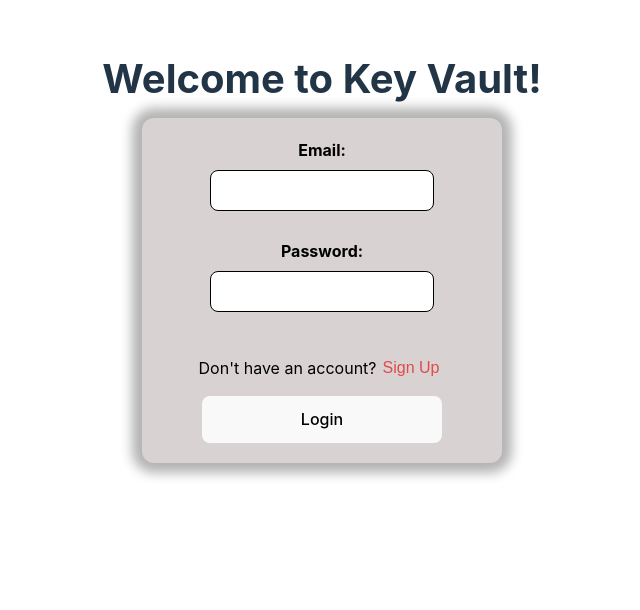
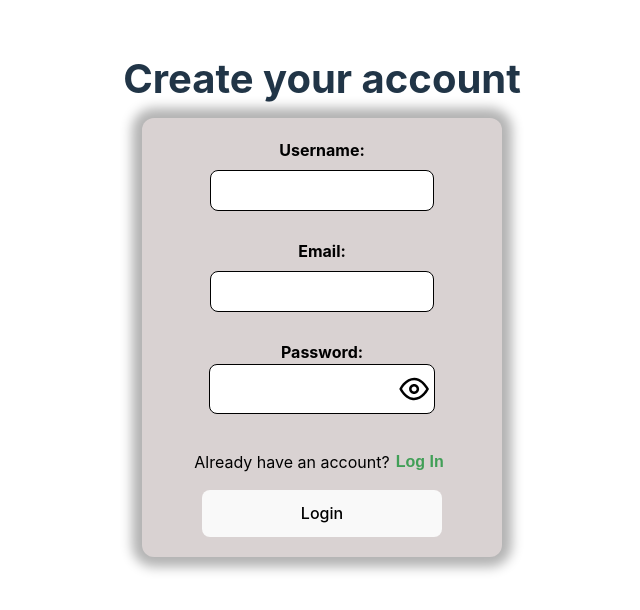
Before and after one commit to AndreiBakos/KeyVault-Frontend, a React (Vite) app in the folder KeyVault/: page / in a window 1280 px wide. Shown: the top 610 px of the page, without its empty margins (318-958 px from the left). Built offline with nearby package versions, Linux system fonts and the light colour scheme.

Commit message:
Implemented logIn + signUp pages
Also added logic around components to render based on user input + validations on fields

```diff
--- a/KeyVault/src/App.tsx
+++ b/KeyVault/src/App.tsx
@@ -1,38 +1,21 @@
 import { useEffect, useRef, useState } from 'react'
 import './App.css'
+import LogIn from './components/Authentication/LogIn'
+import SignUp from './components/Authentication/SignUp';
+import { Page } from './data/globalVariables';
 
 function App() {
-  const [email, setEmail] = useState<string>('');
-  const [password, setPassword] = useState<string>('');
+  const [ screen, setScreen ] = useState<Page>();
 
-const handleSubmit = () => {
-  alert(`email: ${email} \n password: ${password}`)
-}
+  const renderScreen = (account: Page | undefined) => {
+    switch(account){
+      case Page.LogIn: return (<LogIn setScreen={setScreen} />)
+      case Page.SignUp: return (<SignUp setScreen={setScreen} />)
+      default: return (<SignUp setScreen={setScreen} />)
+    }
+  }
 
-  useEffect(() => {
-      //fetch data from backend here
-  },[])
-
-  return (
-    <div className="App" style={{ display: 'grid', placeItems: 'center', height: screen.height / 1.6}}>
-      <h1 className='header-text'>Welcome to Key Vault!</h1>
-      <div className='form-container' style={{ width: screen.width / 2.5 }}>
-        <div className='form-group'>
-          <label> Email:</label>
-          <input className="form-control" type="email" value={email} onChange={(e) => setEmail(e.target.value)} />
-        </div>
-        <div className='form-group'>
-          <label> Password:</label>
-          <input className="form-control" type="password" value={password} onChange={(e) => setPassword(e.target.value)} />
-        </div>
-        <div style={{ display: 'flex', color: 'black', alignSelf: 'center' }}>
-          <p>Don't have an account?</p>
-          <button className='sign-up-button' onClick={() => alert(2)}>Sign Up</button>
-        </div>
-        <button className='submit-btn' onClick={handleSubmit}>Login</button>
-      </div>
-    </div>
-  )
+    return (renderScreen(screen))
 }
 
 export default App
--- /dev/null
+++ b/KeyVault/src/Utils/ValidateData.ts
@@ -0,0 +1,5 @@
+export const ValidateEmail = (email: string) => {
+    return email.match(
+      /^(([^<>()[\]\\.,;:\s@\"]+(\.[^<>()[\]\\.,;:\s@\"]+)*)|(\".+\"))@((\[[0-9]{1,3}\.[0-9]{1,3}\.[0-9]{1,3}\.[0-9]{1,3}\])|(([a-zA-Z\-0-9]+\.)+[a-zA-Z]{2,}))$/
+    ) !== null;
+  };
--- /dev/null
+++ b/KeyVault/src/components/Authentication/LogIn.tsx
@@ -0,0 +1,59 @@
+import { useEffect, useState } from 'react'
+import { Page } from '../../data/globalVariables';
+import { ValidateEmail } from '../../Utils/ValidateData';
+import showPassword  from '../../assets/show-password.svg';
+import hidePassword from '../../assets/hide-password.svg';
+
+export default function LogIn( { setScreen }: any ) {
+    const [email, setEmail] = useState<string>('');
+    const [password, setPassword] = useState<string>('');
+    const [ isHidden, setIsHidden ] = useState<boolean>(false);
+
+    const handleSubmit = () => {
+        if(email.length == 0 || password.length === 0) {
+            alert('Please fill in all fields!')
+            return;
+        }
+
+        if(!ValidateEmail(email)){
+            alert('Invalid email provided!')
+            return;
+        }
+
+        if(password.length < 7) {
+            alert('Password too short!');
+            return;
+        }
+
+        //Fetch Data here:
+        alert('Well Done')
+    }
+
+    useEffect(() => {
+        //fetch data from backend here
+    },[])
+
+    return (
+        <div className="App" style={{ display: 'grid', placeItems: 'center', height: screen.height / 1.6}}>
+            <h1 className='header-text'>Welcome to Key Vault!</h1>
+            <div className='form-container' style={{ width: screen.width / 2.5 }}>
+                <div className='form-group'>
+                    <label> Email:</label>
+                    <input className="form-control" type="email" value={email} onChange={(e) => setEmail(e.target.value)} />
+                </div>
+                <div className='form-group'>
+                    <label> Password:</label>
+                    <div className='password-input-container'>
+                        <input style={{ border: 0, width: '90%', outline: 'none' }} className="form-control" type={ isHidden ? 'password' : 'text' } value={password} onChange={(e) => setPassword(e.target.value)} />
+                        <img className='show-hide-password' style={{ width: 40, height: 40, alignSelf: 'center'  }} src={isHidden ? hidePassword :showPassword} onClick={() => setIsHidden(!isHidden)} />
+                    </div>
+                </div>
+                <div style={{ display: 'flex', color: 'black', alignSelf: 'center' }}>
+                    <p>Don't have an account?</p>
+                    <button className='sign-up-button' onClick={() => setScreen(Page.SignUp)}>Sign Up</button>
+                </div>
+                <button className='submit-btn' onClick={handleSubmit}>Login</button>
+            </div>
+        </div>
+  )
+}
--- /dev/null
+++ b/KeyVault/src/components/Authentication/SignUp.tsx
@@ -0,0 +1,69 @@
+import { useEffect, useState } from 'react'
+import { Page } from '../../data/globalVariables';
+import { ValidateEmail } from '../../Utils/ValidateData';
+import showPassword  from '../../assets/show-password.svg';
+import hidePassword from '../../assets/hide-password.svg';
+
+export default function SignUp( { setScreen }: any ) {
+    const [userName, setUserName] = useState<string>('');
+    const [email, setEmail] = useState<string>('');
+    const [password, setPassword] = useState<string>('');
+    const [ isHidden, setIsHidden ] = useState<boolean>(false);
+
+    const handleSubmit = () => {
+        if(email.length == 0 || password.length === 0 || userName .length === 0) {
+            alert('Please fill in all fields!')
+            return;
+        }
+
+        if(!ValidateEmail(email)){
+            alert('Invalid email provided!');
+            return;
+        }
+
+        if(password.length < 7) {
+            alert('Password too short!');
+            return;
+        }
+
+        if(userName.length < 7){
+            alert('UserName too short');
+            return;
+        }
+
+        //Fetch Data here:
+        alert('Well Done')
+    }
+
+    useEffect(() => {
+        //fetch data from backend here
+    },[])
+
+    return (
+        <div className="App" style={{ display: 'grid', placeItems: 'center', height: screen.height / 1.6}}>
+        <h1 className='header-text'>Create your account</h1>
+        <div className='form-container' style={{ width: screen.width / 2.5 }}>
+        <div className='form-group'>
+            <label> Username:</label>
+            <input className="form-control" type="text" value={userName} onChange={(e) => setUserName(e.target.value)} />
+            </div>
+            <div className='form-group'>
+            <label> Email:</label>
+            <input className="form-control" type="email" value={email} onChange={(e) => setEmail(e.target.value)} />
+            </div>
+            <div className='form-group'>
+            <label> Password:</label>
+            <div className='password-input-container'>
+                <input style={{ border: 0, width: '90%', outline: 'none' }} className="form-control" type={ isHidden ? 'password' : 'text' } value={password} onChange={(e) => setPassword(e.target.value)} />
+                <img className='show-hide-password' style={{ width: 40, height: 40, alignSelf: 'center'  }} src={isHidden ? hidePassword :showPassword} onClick={() => setIsHidden(!isHidden)} />
+            </div>
+            </div>
+            <div style={{ display: 'flex', color: 'black', alignSelf: 'center' }}>
+            <p>Already have an account?</p>
+            <button className='log-in-button' onClick={() => setScreen(Page.LogIn)}>Log In</button>
+            </div>
+            <button className='submit-btn' onClick={handleSubmit}>Login</button>
+        </div>
+        </div>
+  )
+}
--- /dev/null
+++ b/KeyVault/src/data/globalVariables.ts
@@ -0,0 +1,5 @@
+export enum Page {
+    LogIn = 0,
+    SignUp = 1,
+    Home = 2
+}
--- a/KeyVault/src/index.css
+++ b/KeyVault/src/index.css
@@ -53,7 +53,7 @@
 }
 
 .sign-up-button {
-  font-weight: 'bold';
+  font-weight: bolder;
   margin-left: 10;
   border: 0px;
   font-size: 1em;
@@ -64,6 +64,21 @@
 
 .sign-up-button:hover {
   color: #e71919;
+  /* text-decoration: underline; */
+}
+
+.log-in-button {
+  font-weight: bolder;
+  margin-left: 10;
+  border: 0px;
+  font-size: 1em;
+  background-color: transparent;
+  cursor: pointer;
+  color: #419f57;
+}
+
+.log-in-button:hover {
+  color: #0baf31;
   /* text-decoration: underline; */
 }
 
@@ -108,3 +123,18 @@ label {
 .form-control:focus {
   border: 2px solid #555;
 }
+
+.password-input-container {
+  display: flex;
+  flex-direction: row;
+  background-color: white;
+  border: 1.5px solid black;
+  border-radius: 8px;
+  padding: 0;
+  width: 70%;
+  height: 3rem;
+  justify-content: space-between;
+}
+.show-hide-password:hover {
+  cursor: pointer;
+}
```
Also changed, not shown: KeyVault/src/assets/hide-password.svg (added), KeyVault/src/assets/show-password.svg (added).
